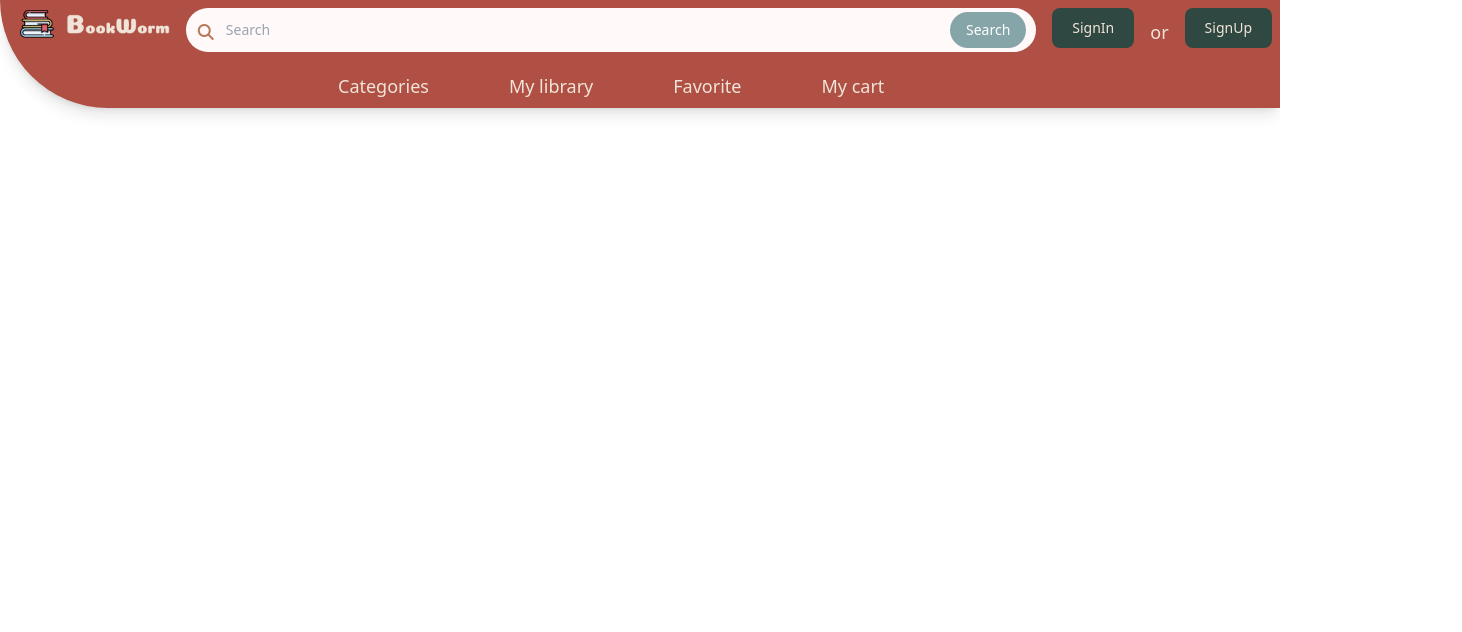
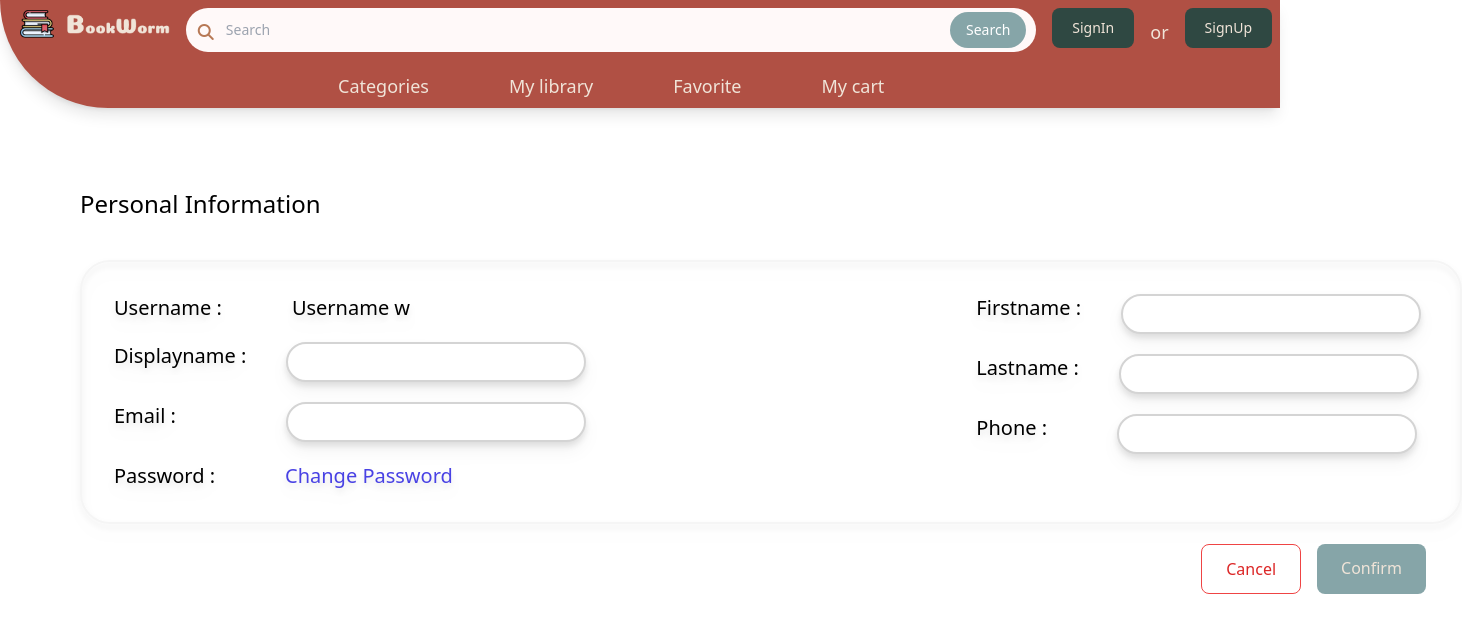
Before and after one commit to whiskas69/BookWorm, a Vue app in the folder BookWorm/: page /editProfile in a window 1280 px wide. Shown: the top 632 px of the page, 1462 px wide, since content can reach past the window. Built offline with nearby package versions, Linux system fonts and the light colour scheme.

Commit message:
editPro and modified other file

```diff
--- a/BookWorm/src/components/BoxHistory.vue
+++ b/BookWorm/src/components/BoxHistory.vue
@@ -1,5 +1,5 @@
 <template>
-  <div class="inputCoin flex flex-row items-center box-content h-32 w-full p-3 border-solid border-2 border-neutral-100 rounded-[30px] drop-shadow-lg">
+  <div class="inputCoin flex flex-row items-center box-content h-32 w-full p-3 mt-5 border-solid border-2 border-neutral-100 rounded-[30px] drop-shadow-lg">
     <div class="coverBook">
         <img
       class="loginImg w-[80px] rounded-lg ml-8"
--- a/BookWorm/src/router/index.js
+++ b/BookWorm/src/router/index.js
@@ -3,6 +3,7 @@ import HomeView from '../views/HomeView.vue'
 import LoginView from '../views/LoginView.vue'
 import RegisterView from '../views/RegisterView.vue'
 
+import EditProfile from '../views/EditProfile.vue'
 import History from '../views/History.vue'
 import ToUpCoin from '../views/ToUpCoin.vue'
 
@@ -36,6 +37,11 @@ const router = createRouter({
       component: RegisterView
     },
     {
+      path: '/editProfile',
+      name: 'EditProfile',
+      component: EditProfile
+    },
+    {
       path: '/history',
       name: 'history',
       component: History
--- /dev/null
+++ b/BookWorm/src/views/EditProfile.vue
@@ -0,0 +1,93 @@
+<template>
+  <div class="editProfile p-20 grid gap-y-5">
+    <div class="PersonalInformation">
+      <p class="title text-2xl">Personal Information</p>
+    </div>
+
+    <div
+      class="edit flex flex-row box-content w-full p-3 mt-5 border-solid border-2 border-neutral-100 rounded-[30px] drop-shadow-lg"
+    >
+
+    <div class="left p-5 ">
+        <div class="flex flex-row">
+            <p class="text-xl">Username :</p>
+            <p class="ml-[70px] text-xl">Username w</p>
+        </div>
+        <div class="flex flex-row mt-5">
+            <p class="text-xl">Displayname :</p>
+            <input
+        id="Displayname"
+        name="Displayname"
+        type="Displayname"
+        autocomplete="Displayname"
+        required=""
+        class="block border-solid border-2 border-neutral-300 w-[300px] ml-[40px] p-2 ps-2 text-sm text-camelcoat rounded-full"
+      />
+        </div>
+        <div class="flex flex-row mt-5">
+            <p class="text-xl">Email :</p>
+            <input
+        id="Email"
+        name="Email"
+        type="Email"
+        autocomplete="Email"
+        required=""
+        class="block border-solid border-2 border-neutral-300 w-[300px] ml-[110px] p-2 ps-2 text-sm text-camelcoat rounded-full"
+      />
+        </div>
+        <div class="flex flex-row mt-5">
+            <p class="text-xl">Password :</p>
+            <a href="#" class="ml-[70px] text-xl text-[#4942E4]">Change Password</a>
+        </div>
+    </div>
+
+    <div class="right p-5 ml-[350px]">
+        <div class="flex flex-row">
+            <p class="text-xl">Firstname :</p>
+            <input
+        id="Firstname"
+        name="Firstname"
+        type="Firstname"
+        autocomplete="Firstname"
+        required=""
+        class="block border-solid border-2 border-neutral-300 w-[300px] ml-[40px] p-2 ps-2 text-sm text-camelcoat rounded-full"
+      />
+        </div>
+        <div class="flex flex-row mt-5">
+            <p class="text-xl">Lastname :</p>
+            <input
+        id="Lastname"
+        name="Lastname"
+        type="Lastname"
+        autocomplete="Lastname"
+        required=""
+        class="block border-solid border-2 border-neutral-300 w-[300px] ml-[40px] p-2 ps-2 text-sm text-camelcoat rounded-full"
+      />
+        </div>
+        <div class="flex flex-row mt-5">
+            <p class="text-xl">Phone :</p>
+            <input
+        id="Phone"
+        name="Phone"
+        type="Phone"
+        autocomplete="Phone"
+        required=""
+        class="block border-solid border-2 border-neutral-300 w-[300px] ml-[70px] p-2 ps-2 text-sm text-camelcoat rounded-full"
+      />
+        </div>
+    </div>
+    </div>
+    <div class="">
+        <div class="flex justify-end ">
+            <button type="submit"
+            class="flex justify-center w-full px-6 py-3 mt-4 text-red-600 border border-red-500 rounded-lg md:mt-0 md:w-auto md:mx-2 ">Cancel</button>
+            <button type="submit" class="flex justify-center w-full px-6 py-3 mt-4 text-knitsweater  bg-steelblue rounded-lg md:mt-0 md:w-auto md:mx-2">Confirm</button>
+        </div>
+    </div>
+
+  </div>
+</template>
+
+<script setup>
+import BoxHistory from "../components/BoxHistory.vue";
+</script>
--- a/BookWorm/src/views/History.vue
+++ b/BookWorm/src/views/History.vue
@@ -1,6 +1,6 @@
 <template>
-  <div class="toUpCoin p-20 grid gap-y-5">
-    <div class="toUp">
+  <div class="p-20 grid gap-y-5">
+    <div class="History">
       <p class="title text-2xl">Order History</p>
     </div>
 
--- a/BookWorm/src/views/HomeView.vue
+++ b/BookWorm/src/views/HomeView.vue
@@ -3,8 +3,6 @@
 
 <template>
   <main>
-    <button class="text-9xl">
-      <router-link to="/history">history</router-link>
-    </button>
+    <p class="text-[220px] text-lime-400">Hello Book Worm</p>
   </main>
 </template>
--- a/BookWorm/src/views/ToUpCoin.vue
+++ b/BookWorm/src/views/ToUpCoin.vue
@@ -20,7 +20,7 @@
     </div>
 
 <div class="grid justify-items-end ">
-    <button type="submit" class="submit bg-steelblue rounded-lg text-sm px-5 py-2.5 me-2 mb-2 w-1/12">Confirm</button>
+  <button type="submit" class="flex justify-center w-full px-6 py-3 mt-4 text-knitsweater  bg-steelblue rounded-lg md:mt-0 md:w-auto md:mx-2">Confirm</button>
 </div>
   </div>
 </template>
```
